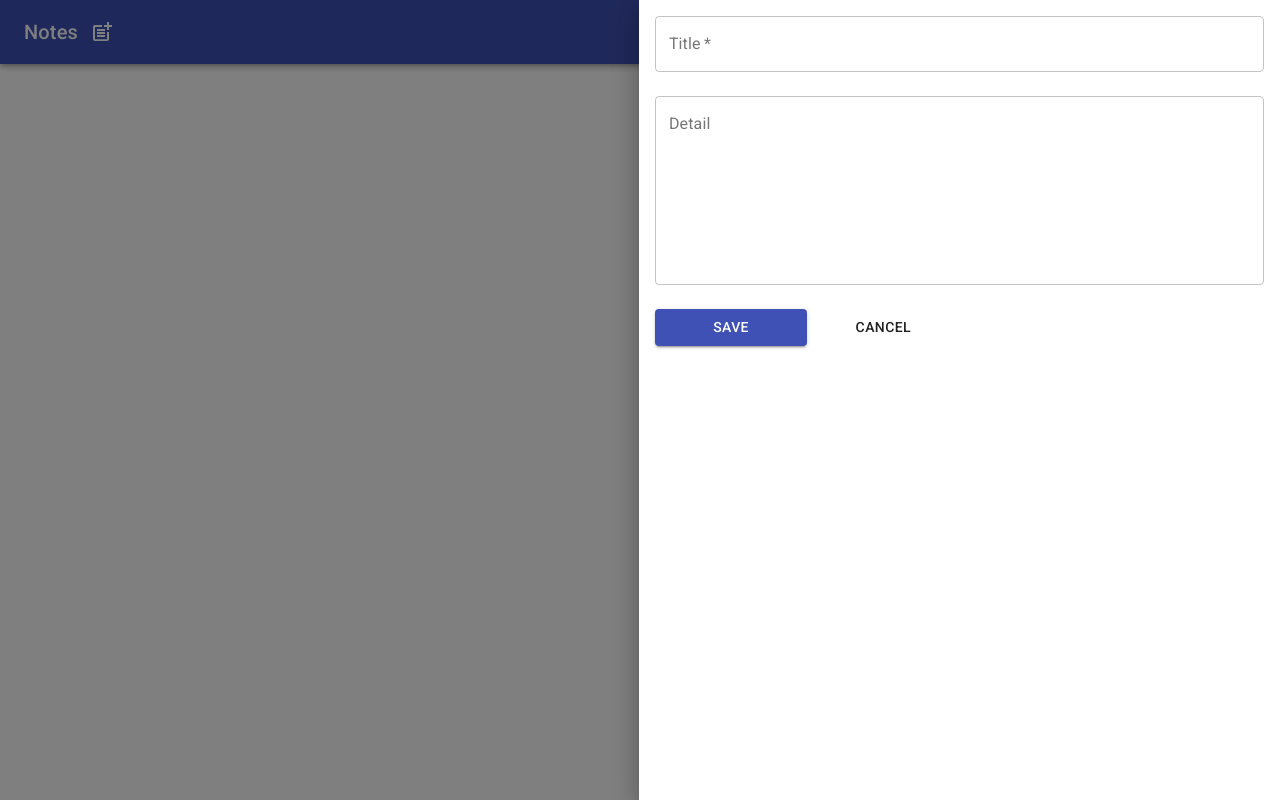
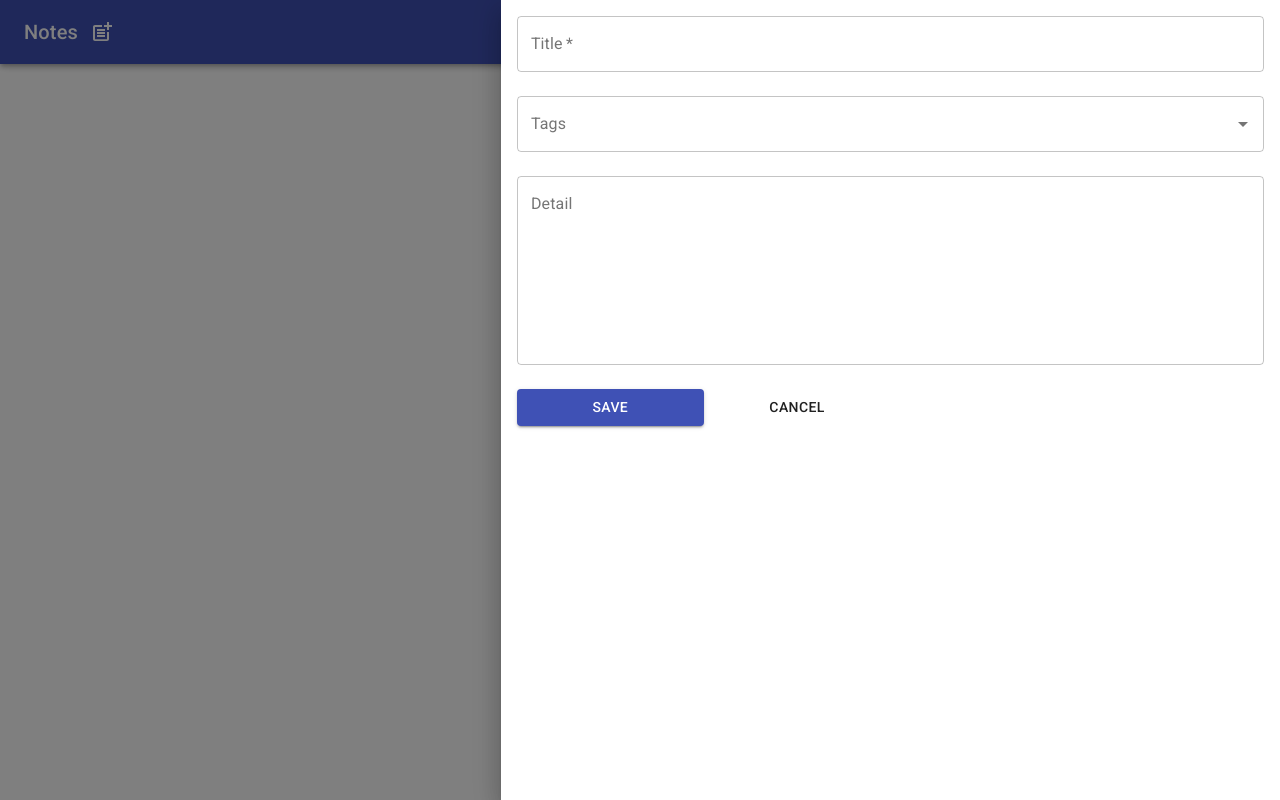
Before and after one commit to mitalikhundiwala/notes-app, a React (Vite) app: page / in a window 1280 px wide. Both pictures are taken after a click on the button "Add Note". Built offline with nearby package versions, Linux system fonts and the light colour scheme.

Commit message:
add, remove tags

```diff
--- a/package.json
+++ b/package.json
@@ -6,6 +6,7 @@
   "dependencies": {
     "@material-ui/core": "^4.11.0",
     "@material-ui/icons": "^4.9.1",
+    "@material-ui/lab": "^4.0.0-alpha.56",
     "formik": "^2.1.5",
     "react": "^16.13.1",
     "react-dom": "^16.13.1",
--- a/src/actions/notes.action.ts
+++ b/src/actions/notes.action.ts
@@ -22,10 +22,11 @@ export const addNoteSuccess = (note: Note): AnyAction => {
 
 export const addNote = (
     title: string,
-    detail: string
+    detail: string,
+    tags: string[]
 ): ThunkAction<Promise<Note>, IAppState, undefined, AnyAction> => {
     return async (dispatch: Dispatch) => {
-        const note = await NoteService.addNote(title, detail);
+        const note = await NoteService.addNote(title, detail, tags);
         dispatch(addNoteSuccess(note));
         return note;
     };
@@ -43,10 +44,11 @@ export const updateNoteSuccess = (note: Note): AnyAction => {
 export const updateNote = (
     noteId: number,
     title: string,
-    detail: string
+    detail: string,
+    tags: string[]
 ): ThunkAction<Promise<Note>, IAppState, undefined, AnyAction> => {
     return async (dispatch: Dispatch) => {
-        const note = await NoteService.updateNote(noteId, title, detail);
+        const note = await NoteService.updateNote(noteId, title, detail, tags);
         dispatch(updateNoteSuccess(note));
         return note;
     };
--- a/src/components/note-create.component.tsx
+++ b/src/components/note-create.component.tsx
@@ -6,9 +6,11 @@ import { addNote } from '../actions/notes.action';
 import { AppThunkDispatch, IAppState } from '../store';
 import { connect } from 'react-redux';
 import Note from '../models/note.model';
+import { getAvailableTags } from '../selectors/notes.selector';
 
 interface IOwnProps {
-    addNote: (title: string, detail: string) => Promise<Note>;
+    addNote: (title: string, detail: string, tags: string[]) => Promise<Note>;
+    tags: string[];
 }
 
 interface IProps extends IOwnProps {
@@ -20,6 +22,7 @@ const CreateNote: FunctionComponent<IProps> = ({
     addNote,
     onCreate,
     onCancel,
+    tags,
 }) => {
     return (
         <Box p={2}>
@@ -27,6 +30,7 @@ const CreateNote: FunctionComponent<IProps> = ({
                 initialValues={{
                     title: '',
                     detail: '',
+                    tags: [],
                 }}
                 validate={values => {
                     const errors: FormikErrors<IFormValues> = {};
@@ -39,23 +43,36 @@ const CreateNote: FunctionComponent<IProps> = ({
                     actions.setSubmitting(true);
                     const title = values.title?.trim();
                     const detail = values.detail?.trim();
-                    await addNote(title, detail);
+                    const tags = values.tags;
+                    await addNote(title, detail, tags);
                     actions.setSubmitting(false);
                     onCreate();
                 }}
             >
-                {props => <NoteEditor {...props} onCancel={onCancel} />}
+                {props => (
+                    <NoteEditor
+                        {...props}
+                        onCancel={onCancel}
+                        existingTags={tags}
+                    />
+                )}
             </Formik>
         </Box>
     );
 };
 
+const mapStateToProps = (state: IAppState) => {
+    return {
+        tags: getAvailableTags(state),
+    };
+};
+
 const mapDispatchToProps = (dispatch: AppThunkDispatch) => {
     return {
-        addNote: (title: string, detail: string) => {
-            return dispatch(addNote(title, detail));
+        addNote: (title: string, detail: string, tags: string[]) => {
+            return dispatch(addNote(title, detail, tags));
         },
     };
 };
 
-export default connect(undefined, mapDispatchToProps)(CreateNote);
+export default connect(mapStateToProps, mapDispatchToProps)(CreateNote);
--- a/src/components/note-editor.component.tsx
+++ b/src/components/note-editor.component.tsx
@@ -1,15 +1,22 @@
-import React, { FunctionComponent, createRef } from 'react';
+import React, { FunctionComponent } from 'react';
 import { FormikProps } from 'formik';
 import { TextField, Button, Grid, CircularProgress } from '@material-ui/core';
+import Autocomplete, {
+    createFilterOptions,
+} from '@material-ui/lab/Autocomplete';
 
 export interface IFormValues {
     title: string;
     detail: string;
+    tags: string[];
 }
 
 interface IProps extends FormikProps<IFormValues> {
     onCancel: () => void;
+    existingTags: string[];
 }
+
+const filter = createFilterOptions<string>();
 
 const NoteEditor: FunctionComponent<IProps> = props => {
     console.log(props);
@@ -27,7 +34,36 @@ const NoteEditor: FunctionComponent<IProps> = props => {
                         variant="outlined"
                         onChange={props.handleChange}
                         onBlur={props.handleBlur}
-                        defaultValue={props.values.title}
+                        value={props.values.title}
+                    />
+                </Grid>
+                <Grid item xs={12}>
+                    <Autocomplete
+                        multiple
+                        id="tags"
+                        options={props.existingTags}
+                        getOptionLabel={option => option}
+                        value={props.values.tags}
+                        filterOptions={(options, params) => {
+                            const filtered = filter(options, params);
+
+                            if (params.inputValue !== '') {
+                                filtered.push(params.inputValue);
+                            }
+
+                            return filtered;
+                        }}
+                        renderInput={params => (
+                            <TextField
+                                {...params}
+                                variant="outlined"
+                                label="Tags"
+                                placeholder="Choose or Create new"
+                            />
+                        )}
+                        onChange={(event: any, newValue: string[] | null) => {
+                            props.setFieldValue('tags', newValue);
+                        }}
                     />
                 </Grid>
                 <Grid item xs={12}>
@@ -42,7 +78,7 @@ const NoteEditor: FunctionComponent<IProps> = props => {
                         variant="outlined"
                         onChange={props.handleChange}
                         onBlur={props.handleBlur}
-                        defaultValue={props.values.detail}
+                        value={props.values.detail}
                     />
                 </Grid>
                 <Grid item xs={12}>
--- a/src/components/note-update.component.tsx
+++ b/src/components/note-update.component.tsx
@@ -6,13 +6,16 @@ import { updateNote } from '../actions/notes.action';
 import { AppThunkDispatch, IAppState } from '../store';
 import { connect } from 'react-redux';
 import Note from '../models/note.model';
+import { getAvailableTags } from '../selectors/notes.selector';
 
 interface IOwnProps {
     updateNote: (
         noteId: number,
         title: string,
-        detail: string
+        detail: string,
+        tags: string[]
     ) => Promise<Note>;
+    tags: string[];
 }
 
 interface IProps extends IOwnProps {
@@ -26,6 +29,7 @@ const UpdateNote: FunctionComponent<IProps> = ({
     onCreate,
     onCancel,
     note,
+    tags,
 }) => {
     return (
         <Box p={2}>
@@ -33,6 +37,7 @@ const UpdateNote: FunctionComponent<IProps> = ({
                 initialValues={{
                     title: note.title,
                     detail: note.detail,
+                    tags: note.tags,
                 }}
                 validate={values => {
                     const errors: FormikErrors<IFormValues> = {};
@@ -45,12 +50,19 @@ const UpdateNote: FunctionComponent<IProps> = ({
                     actions.setSubmitting(true);
                     const title = values.title?.trim();
                     const detail = values.detail?.trim();
-                    await updateNote(note.noteId, title, detail);
+                    const tags = values.tags;
+                    await updateNote(note.noteId, title, detail, tags);
                     actions.setSubmitting(false);
                     onCreate();
                 }}
             >
-                {props => <NoteEditor {...props} onCancel={onCancel} />}
+                {props => (
+                    <NoteEditor
+                        {...props}
+                        onCancel={onCancel}
+                        existingTags={tags}
+                    />
+                )}
             </Formik>
         </Box>
     );
@@ -58,10 +70,21 @@ const UpdateNote: FunctionComponent<IProps> = ({
 
 const mapDispatchToProps = (dispatch: AppThunkDispatch) => {
     return {
-        updateNote: (noteId: number, title: string, detail: string) => {
-            return dispatch(updateNote(noteId, title, detail));
+        updateNote: (
+            noteId: number,
+            title: string,
+            detail: string,
+            tags: string[]
+        ) => {
+            return dispatch(updateNote(noteId, title, detail, tags));
         },
     };
 };
 
-export default connect(undefined, mapDispatchToProps)(UpdateNote);
+const mapStateToProps = (state: IAppState) => {
+    return {
+        tags: getAvailableTags(state),
+    };
+};
+
+export default connect(mapStateToProps, mapDispatchToProps)(UpdateNote);
--- a/src/models/note.model.ts
+++ b/src/models/note.model.ts
@@ -2,10 +2,12 @@ export default class Note {
     noteId: number;
     title: string;
     detail: string;
+    tags: string[];
 
     constructor(data: any) {
         this.noteId = data.noteId;
         this.title = data.title;
         this.detail = data.detail;
+        this.tags = data.tags;
     }
 }
--- a/src/reducers/notes.reducer.ts
+++ b/src/reducers/notes.reducer.ts
@@ -10,7 +10,6 @@ export default (state: IState = defaultState, action: AnyAction): IState => {
     switch (action.type) {
         case NotesAction.ADD_NOTE: {
             const note: Note = action.payload;
-
             const newSlice = {
                 [note.noteId]: note,
             };
@@ -28,6 +27,7 @@ export default (state: IState = defaultState, action: AnyAction): IState => {
                     ...state[action.payload.noteId],
                     title: action.payload.title,
                     detail: action.payload.detail,
+                    tags: action.payload.tags,
                 },
             };
 
--- a/src/selectors/notes.selector.ts
+++ b/src/selectors/notes.selector.ts
@@ -1,5 +1,6 @@
 import { createSelector } from 'reselect';
 import { IAppState } from '../store';
+import Note from '../models/note.model';
 
 const getNotes = (state: IAppState) => state.notes;
 const getSelectedNoteId = (state: IAppState) => state.ui.selectedNoteId;
@@ -16,3 +17,13 @@ export const getSelectedNote = createSelector(
         return selectedNoteId ? notes[selectedNoteId] : null ?? null;
     }
 );
+
+export const getAvailableTags = createSelector([getNotes], notes => {
+    return Object.values(notes)
+        .map((note: Note) => {
+            return note.tags ?? [];
+        })
+        .reduce(function (a, b) {
+            return a.concat(b);
+        }, []);
+});
--- a/src/services/notes.service.ts
+++ b/src/services/notes.service.ts
@@ -2,7 +2,11 @@ import { delay } from '../utils/promise.utils';
 import Note from '../models/note.model';
 
 class NoteService {
-    static async addNote(title: string, detail: string): Promise<Note> {
+    static async addNote(
+        title: string,
+        detail: string,
+        tags: string[]
+    ): Promise<Note> {
         await delay(1000);
         const noteId = new Date().getTime();
 
@@ -10,13 +14,15 @@ class NoteService {
             noteId,
             title,
             detail,
+            tags,
         });
     }
 
     static async updateNote(
         noteId: number,
         title: string,
-        detail: string
+        detail: string,
+        tags: string[]
     ): Promise<Note> {
         await delay(1000);
 
@@ -24,6 +30,7 @@ class NoteService {
             noteId,
             title,
             detail,
+            tags,
         };
     }
 
```
Also changed, not shown: 1 other file (tests, documents, lock files or other folders).
